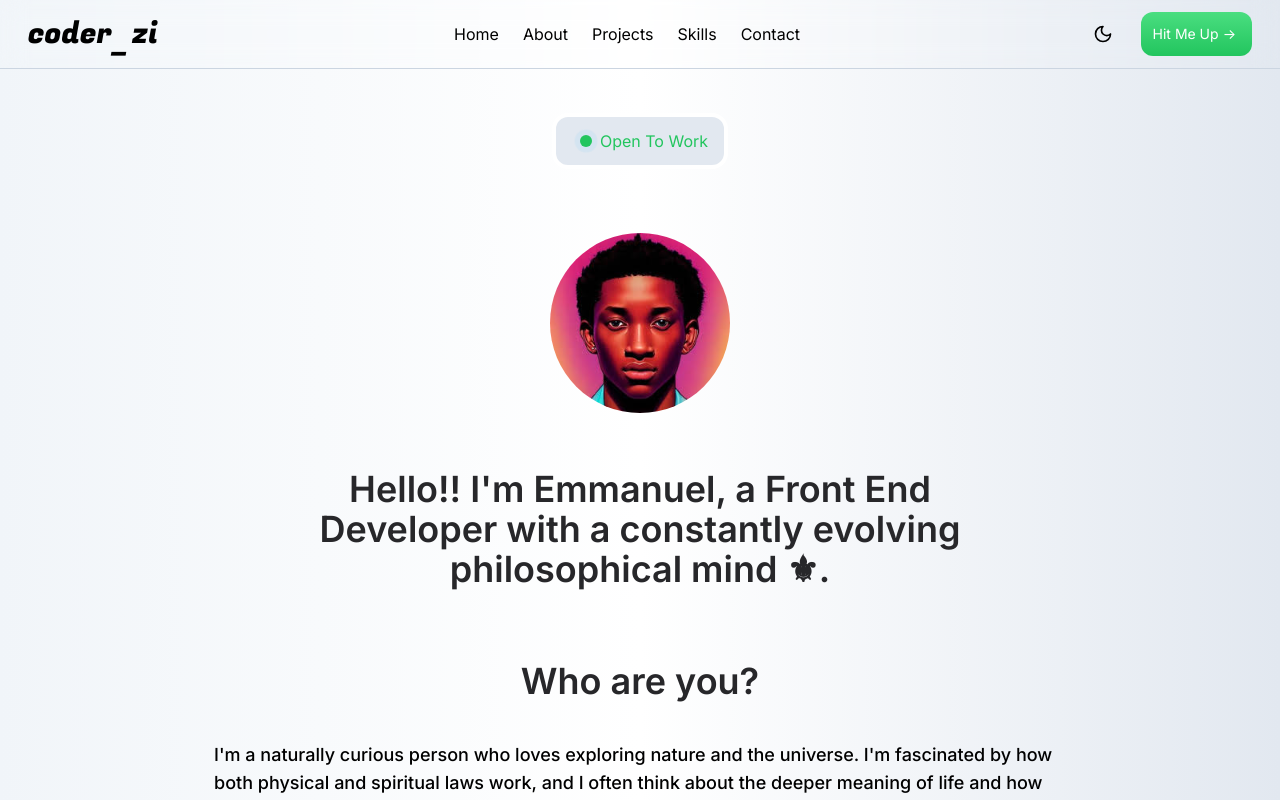
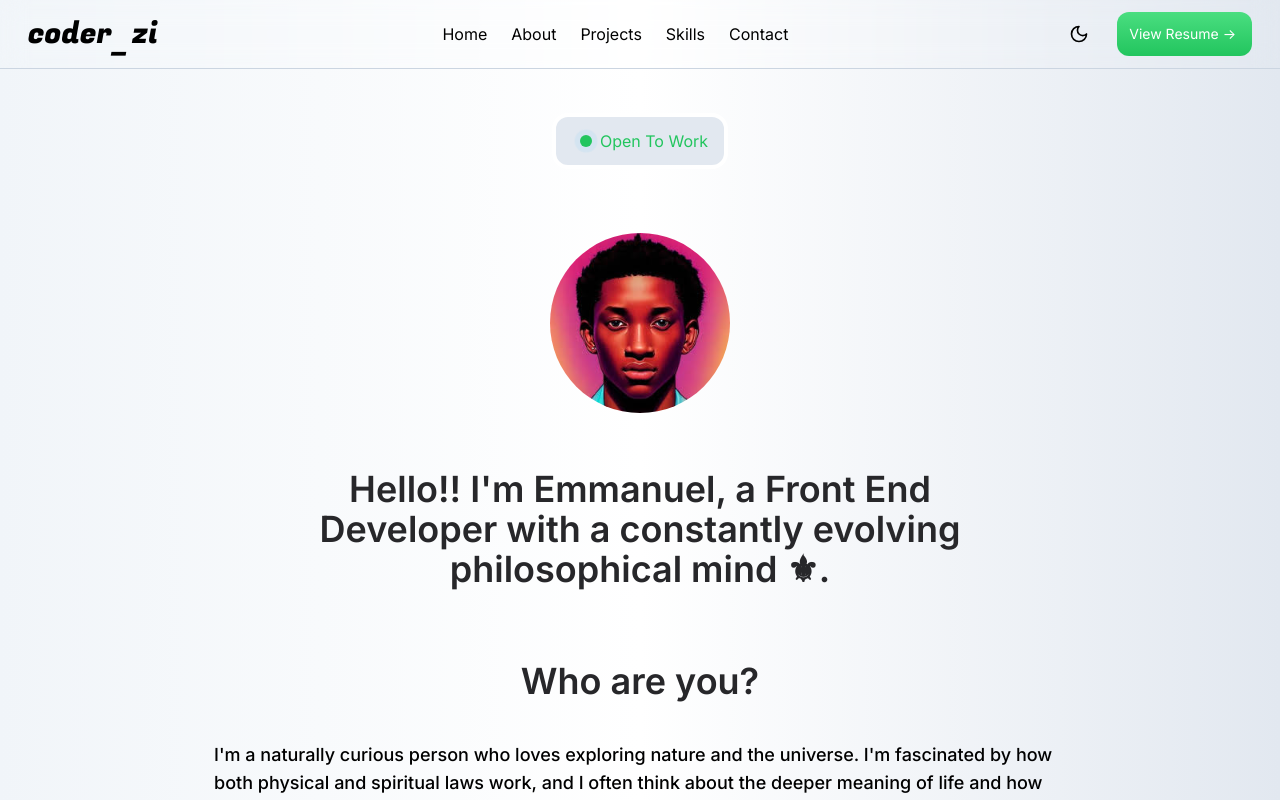
Before and after one commit to EmmanuelOta/coder_zi, a Next.js app: page / in a window 1280 px wide. Shown: the top 800 px of the page. Built offline with nearby package versions, Linux system fonts and the light colour scheme.

Commit message:
Added skills section-7

```diff
--- a/app/(site)/page.js
+++ b/app/(site)/page.js
@@ -613,7 +613,7 @@ export default function Home() {
 
 			<section
 				className="flex flex-col items-center justify-center p-5"
-				id="skills"
+				id="contact"
 			>
 				<h3
 					className="p-1 text-3xl lg:text-4xl font-semibold my-3 text-center text-zinc-800 dark:text-white"
--- a/app/components/Navbar/Navbar.js
+++ b/app/components/Navbar/Navbar.js
@@ -150,25 +150,26 @@ export default function Navbar() {
 							>
 								Contact
 							</Link>
-							<button
+							<Link
+								href={"#"}
 								className="mt-6 dark:text-white"
-								onClick={() => {
-									setShowMenu(false);
-									setContactUs(true);
-								}}
+								onClick={() => setShowMenu(false)}
 							>
-								Contact us
-							</button>
+								View Resume
+							</Link>
 						</div>
 					</div>
 				)}
 
 				<div className="hidden lg:flex">
 					<ThemeToggler />
-					<button className="inline-flex mx-4 bg-gradient-to-b from-green-400 to-green-500 text-white p-3 rounded-xl text-sm [&>*:last-child]:hover:translate-x-1 [&>*:last-child]:ease-in-out [&>*:last-child]:duration-200">
-						Hit Me Up
+					<Link
+						className="inline-flex mx-4 bg-gradient-to-b from-green-400 to-green-500 text-white p-3 rounded-xl text-sm [&>*:last-child]:hover:translate-x-1 [&>*:last-child]:ease-in-out [&>*:last-child]:duration-200"
+						href={"#"}
+					>
+						View Resume
 						<div className="mx-1">-&gt;</div>
-					</button>
+					</Link>
 				</div>
 			</div>
 		</nav>
```
